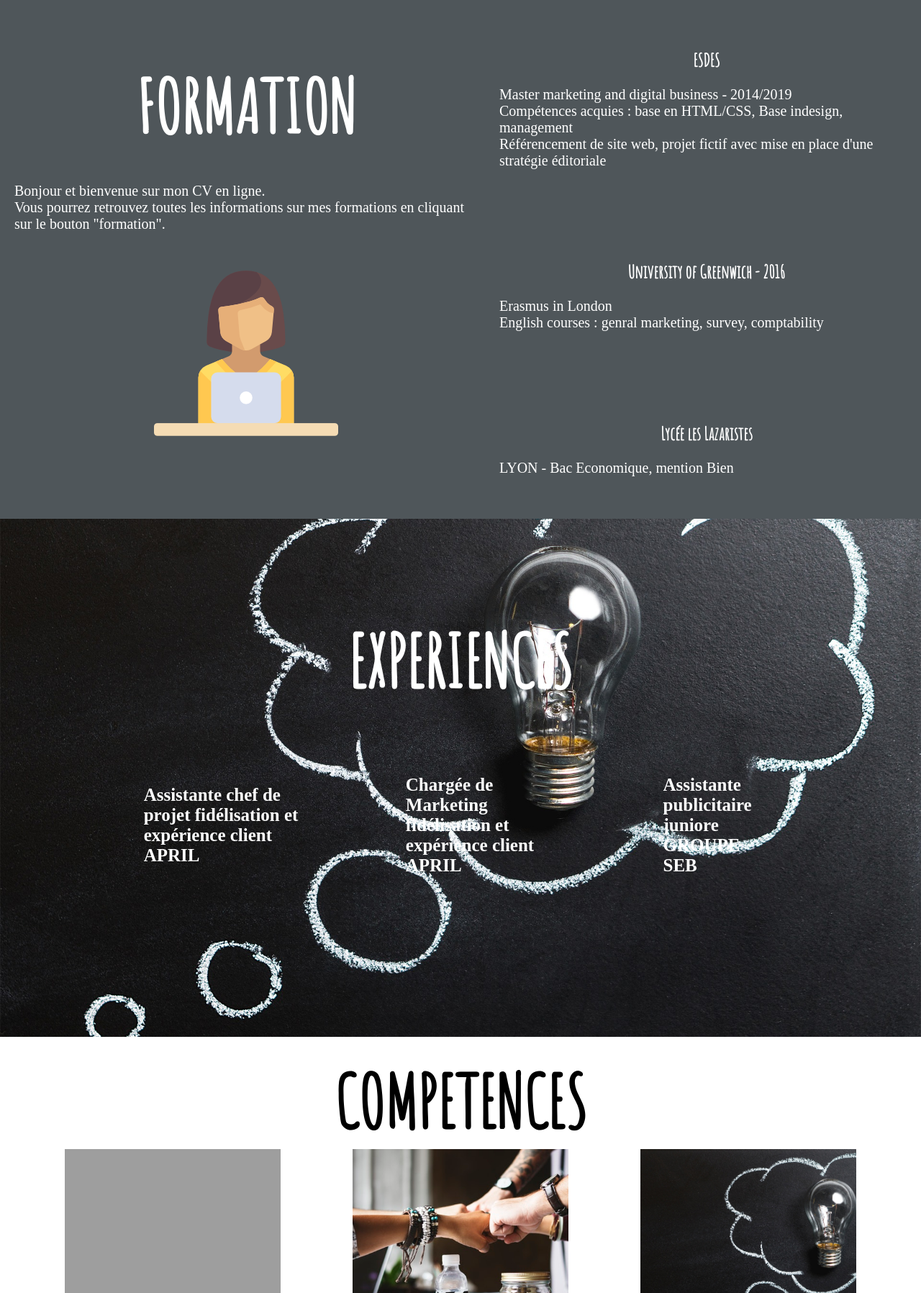
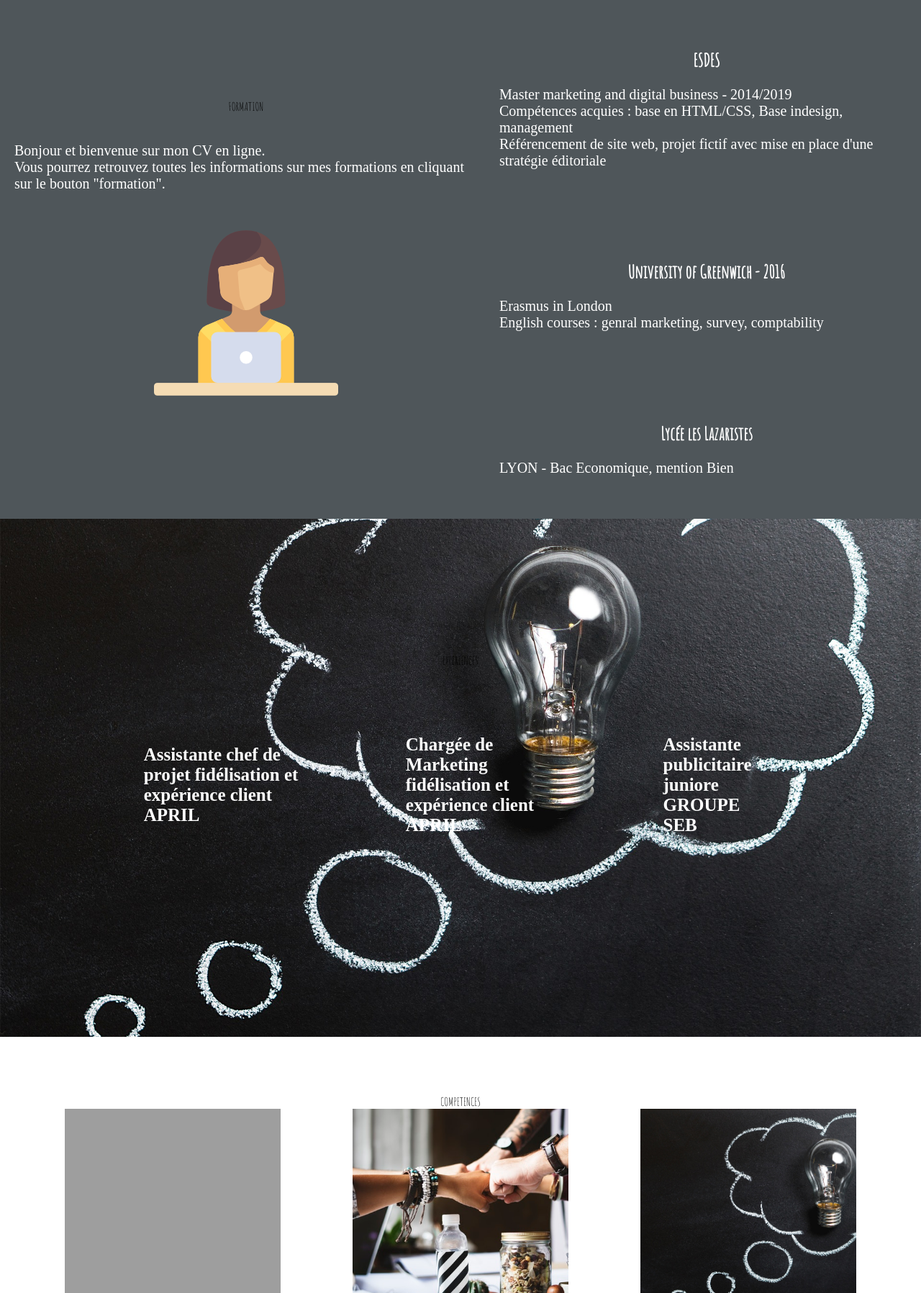
Before and after one commit to lemaire-daphne-ESDES/lemaire-daphne-ESDES.github.io, a plain HTML site: page index.html in a window 1280 px wide. Shown: the part 820-2617 px from the top of the page at 72% size. Drawn offline with Linux system fonts and the light colour scheme; grey boxes are pictures that could not be loaded; a web font is replaced by a local one.

Commit message:
Add files via upload

```diff
--- a/index.html
+++ b/index.html
@@ -1,5 +1,6 @@
 <!doctype html>
 <html>
+
 <head>
     <link rel="stylesheet" href="style/common.css">
     <link rel="stylesheet" href="index.css">
@@ -11,14 +12,14 @@
     <script async src="https://www.googletagmanager.com/gtag/js?id=UA-120139046-1"></script>
     <script>
         window.dataLayer = window.dataLayer || [];
-  function gtag(){dataLayer.push(arguments);}
+        function gtag() { dataLayer.push(arguments); }
         gtag('js', new Date());
 
         gtag('config', 'UA-120139046-1');
     </script>
 
+</head>
 
-    </head>
 <body>
     <header>
         <a href="index.html">
@@ -38,7 +39,7 @@
     <!-- HOME -->
     <section id="home">
 
-            </div ="titre">
+        </div id="titre">
         <h1>
             Daphné Lemaire de Marne
         </h1>
@@ -48,52 +49,48 @@
     <section id="formation">
         <div id="titreintro">
             <div id="boutonformation">
-                    <a href="pages/formation.html">
-                        <button class="btn">
-                            <h1>FORMATION</h1>
-                        </button>
+                <a class="btn" href="pages/formation.html">
+                        FORMATION
                 </a>
 
             </div>
 
             <div id="texteforma">
                 <p>
-                        Bonjour et bienvenue sur mon CV en ligne.<br/>
-                        Vous pourrez retrouvez toutes les informations
-                        sur mes formations en cliquant sur le bouton "formation".
+                    Bonjour et bienvenue sur mon CV en ligne.
+                    <br/> Vous pourrez retrouvez toutes les informations sur mes formations en cliquant sur le bouton "formation".
                 </p>
             </div>
-                <img src= "img/student.png">
+            <img src="img/student.png" alt="student">
         </div>
         <div id="articleforma">
-                <article  id="esdes">
+            <article id="esdes">
                 <h2>ESDES</h2>
-                    <p>Master marketing and digital business - 2014/2019<br/>
-                        Compétences acquies : base en HTML/CSS, Base indesign, management<br/>
-                        Référencement de site web, projet fictif avec mise en place d'une stratégie éditoriale<br/>
+                <p>Master marketing and digital business - 2014/2019
+                    <br/> Compétences acquies : base en HTML/CSS, Base indesign, management
+                    <br/> Référencement de site web, projet fictif avec mise en place d'une stratégie éditoriale
+                    <br/>
                 </p>
             </article>
 
-                <article  id="greenwich">
+            <article id="greenwich">
                 <h2>University of Greenwich - 2016</h2>
-                    <p>Erasmus in London<br/>
-                    English courses : genral marketing, survey, comptability</p>
+                <p>Erasmus in London
+                    <br/> English courses : genral marketing, survey, comptability</p>
             </article>
 
-                <article  id="lazaristes">
+            <article id="lazaristes">
                 <h2>Lycée les Lazaristes</h2>
                 <p>LYON - Bac Economique, mention Bien</p>
             </article>
         </div>
 
-        </section >
+    </section>
 
     <section id="experiences">
-            <div id="boutonexperience"  >
-                <a href="pages/experiences.html">
-                    <button class="btn">
-                        <h1>EXPERIENCES</h1>
-                    </button>
+        <div id="boutonexperience">
+            <a class="btn" href="pages/experiences.html">
+                    EXPERIENCES
             </a>
         </div>
 
@@ -114,11 +111,9 @@
     </section>
 
     <section id="competences">
-            <div id="boutonexperience">
-                <a href="pages/competences.html">
-                    <button class="btn">
-                        <h1>COMPETENCES</h1>
-                    </button>
+        <div id="boutoncomp">
+            <a id="btncomp" href="pages/competences.html">
+                    COMPETENCES
             </a>
         </div>
 
@@ -127,8 +122,8 @@
                 <article id="indesign"> </article>
                 <article id="Gestionprojet">
                     <p>Au cours de mes différentes expériences j'ai pu acquérir une forte aisance dans la gestion de projet.
-                                    En effet j'ai mené plusieurs projet tel que l'optimisation du parcours utilisateur pour contacter APRIL.
-                                    J'ais réalisé un benchmark, des ateliers en groupe, et proposer des pistes d'amélioration.
+                        En effet j'ai mené plusieurs projet tel que l'optimisation du parcours utilisateur pour contacter
+                        APRIL. J'ais réalisé un benchmark, des ateliers en groupe, et proposer des pistes d'amélioration.
                         J'avais également en charge la suivis des actions et l'analyse des résultats.
                     </p>
                 </article>
@@ -137,9 +132,9 @@
             <div id=comp2>
                 <article id="travailequipe"></article>
                 <article id="equipe">
-                                <p>J'ai également appris et fortement apprécié de travailler en équipe. En effet j'ai appris à travailler en transversalité
-                               avec les différentes équipes de l'entreprise : communication, marketing produit, daf, risk management ...Nous travaillons
-                               sous forme de groupe de projet afin de mutualiser nos compétences.
+                    <p>J'ai également appris et fortement apprécié de travailler en équipe. En effet j'ai appris à travailler
+                        en transversalité avec les différentes équipes de l'entreprise : communication, marketing produit,
+                        daf, risk management ...Nous travaillons sous forme de groupe de projet afin de mutualiser nos compétences.
                     </p>
                 </article>
             </div>
@@ -148,8 +143,8 @@
                 <article id="creativite"></article>
                 <article id="forcepropo">
                     <p>
-                                    Au cours de mon alternance on m'a appris à aller plus loin que la réalisaition de la mission et d'être force
-                                    de proposition. Par exemple on travaillant sur le CRM j'ai réalisé des reportings journaliers mais également créé
+                        Au cours de mon alternance on m'a appris à aller plus loin que la réalisaition de la mission et d'être force de proposition.
+                        Par exemple on travaillant sur le CRM j'ai réalisé des reportings journaliers mais également créé
                         des supports de formation sur l'utilisation du CRM.
                     </p>
                 </article>
@@ -169,28 +164,34 @@
         <section id="interieurfooter">
 
             <div id="reseaux">
-                    <img src= "img/linkedin.png">
-                    <img src= "img/facebook.png">
-                    <img src= "img/google-plus.png">
+                <img src="img/linkedin.png" alt:"linkedin">
+                <img src="img/facebook.png" alt:"facebook">
+                <img src="img/google-plus.png" alt"google plus">
             </div>
 
             <div id="interieurlien">
-                <a href ="https://jean-rosset-esdes.github.io">
-                <h2>Visite le CV de Jean Rosset</h2> </a>
+                <a href="https://jean-rosset-esdes.github.io">
+                    <h2>Visite le CV de Jean Rosset</h2>
+                </a>
 
-                <a href ="https://chloe-myotte-esdes.github.io/index.html">
-                <h2>Visite le CV de Chloe Myotte</h2> </a>
+                <a href="https://chloe-myotte-esdes.github.io/index.html">
+                    <h2>Visite le CV de Chloe Myotte</h2>
+                </a>
 
-                <a href ="https://hidalgo-famille-esdes.github.io">
-                <h2>Visite le CV de Camille Hidalgo</h2> </a>
+                <a href="https://hidalgo-famille-esdes.github.io">
+                    <h2>Visite le CV de Camille Hidalgo</h2>
+                </a>
 
-                <a href ="https://mayara-vigano-esdes.github.io/">
-                <h2>Visite le CV de Mayara Vigano</h2> </a>
+                <a href="https://mayara-vigano-esdes.github.io/">
+                    <h2>Visite le CV de Mayara Vigano</h2>
+                </a>
 
-                <a href ="https://felicien-leclerc-ESDES.github.io">
-                <h2>Visite le CV de Felicien Leclerc</h2> </a>
+                <a href="https://felicien-leclerc-ESDES.github.io">
+                    <h2>Visite le CV de Felicien Leclerc</h2>
+                </a>
             </div>
         </section>
     </footer>
 </body>
+
 </html>
```
Lines whose indentation alone changed are shown as unchanged.
